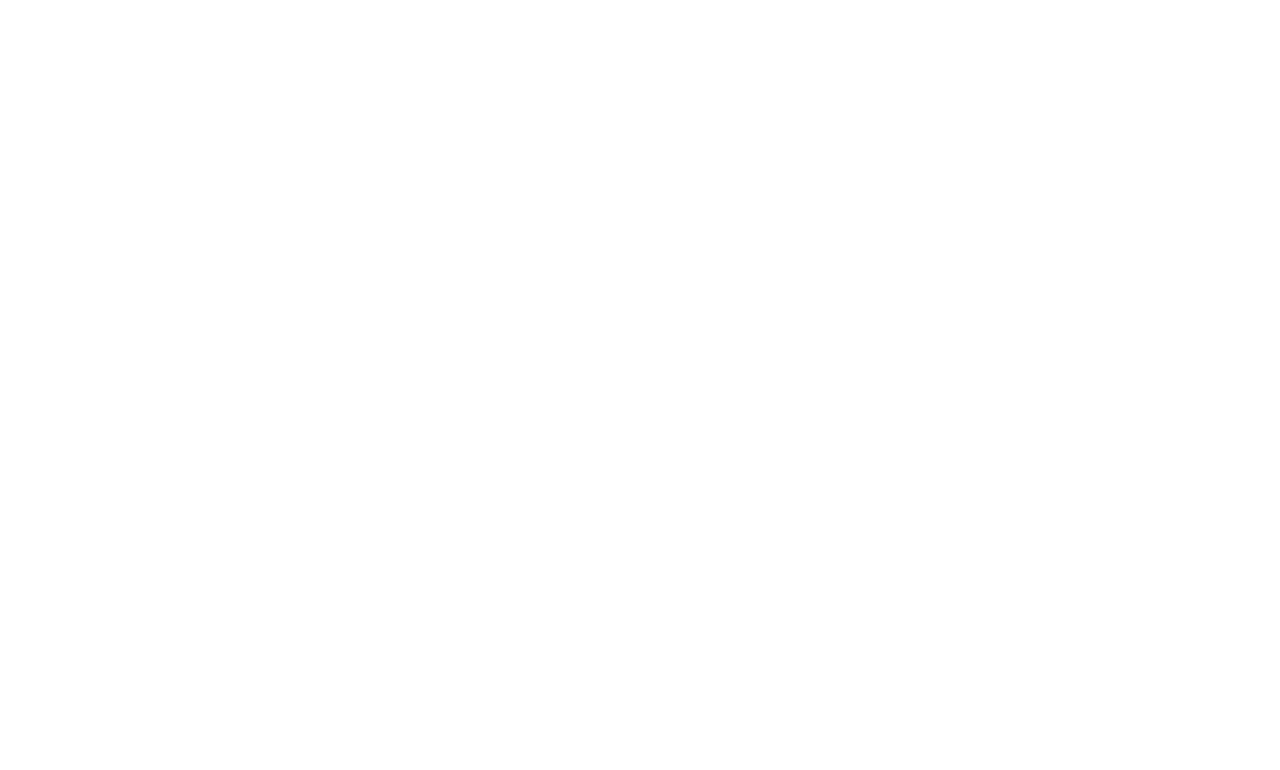
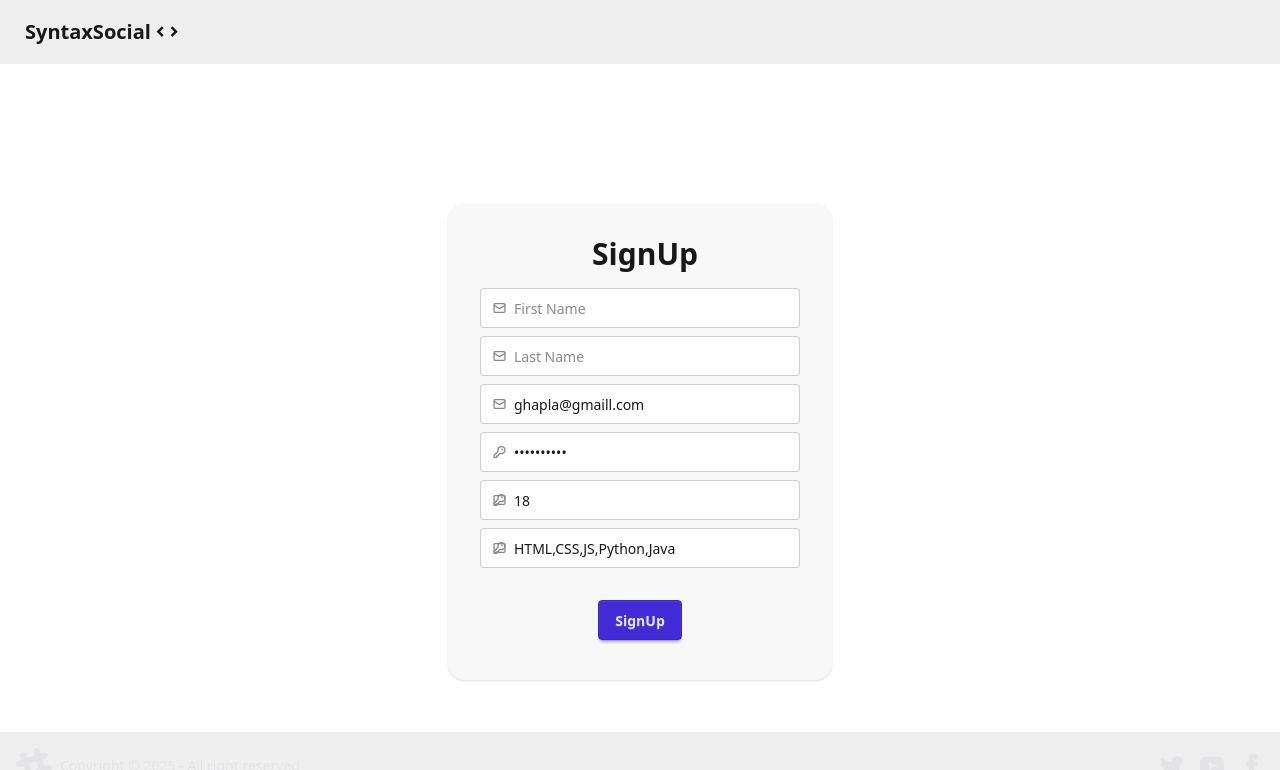
Before and after one commit to arpan7sarkar/syntax-social-frontend, a React (Vite) app: page /signup in a window 1280 px wide. Before the commit this address had no page. Shown: the top 770 px of the page. Built offline with nearby package versions, Linux system fonts and the light colour scheme; no server answers.

Commit message:
crerated signup page and added signup functionality

```diff
--- a/src/App.jsx
+++ b/src/App.jsx
@@ -1,6 +1,5 @@
-import Login from "./components/Login.jsx";
+import Login from "./Page/Login.jsx";
 import { BrowserRouter, Routes, Route } from "react-router";
-import Home from "./components/Home.jsx";
 import Body from "./components/Body.jsx";
 import Profile from "./page/Profile.jsx";
 import { Provider } from "react-redux";
@@ -8,6 +7,7 @@
 import Feed from "./Page/Feed.jsx";
 import Connections from "./Page/Connections.jsx";
 import Requests from "./Page/Requests.jsx";
+import SignUp from "./Page/SignUp.jsx";
 function App() {
   return (
       <Provider store={appStore}>
@@ -16,6 +16,7 @@
             <Route path="/" element={<Body />}>
               <Route path="/" element={<Feed />}></Route>
               <Route path="/login" element={<Login />}></Route>
+              <Route path="/signup" element={<SignUp />}></Route>
               <Route path="/profile" element={<Profile />}></Route>
               <Route path="/connections" element={<Connections />}></Route>
               <Route path="/requests" element={<Requests />}></Route>
--- /dev/null
+++ b/src/Page/SignUp.jsx
@@ -0,0 +1,253 @@
+import { use, useState } from "react";
+import axios from "axios";
+import { useDispatch } from "react-redux";
+import { addUser } from "../utils/userSlice";
+import { useNavigate } from "react-router";
+import { BASE_URL } from "../utils/constant";
+const SignUp = () => {
+  const [emailId, setEmail] = useState("ghapla@gmaill.com");
+  const [password, setPassword] = useState("Ghapla@123");
+  const [confirmPassword, setConfirmPassword] = useState("Arpan@123");
+  const [fName, setFName] = useState("Arpan");
+  const [lName, setLName] = useState("Kumar");
+  const [age, setAge] = useState("18");
+  const [about, setAbout] = useState("I am a student");
+  const [photoUrl, setPhotoUrl] = useState("");
+  const [gender, setGender] = useState("male");
+  const [skills, setSkills] = useState(["HTML", "CSS", "JS","Python","Java"]);
+  const dispatch = useDispatch();
+  const navigate = useNavigate();
+  const [loginError, setLoginError] = useState("");
+  const singUpHandler = async () => {
+    try {
+      const res = await axios.post(
+        BASE_URL + "/signup",
+        {
+          fName,
+          lName,
+          emailId,
+          password,
+          age,
+          skills,
+          gender,
+          about,
+        },
+        { withCredentials: true }
+      );
+      dispatch(addUser(res.data.user));
+      navigate("/");
+    } catch (error) {
+      console.log(error?.response?.data);
+      setLoginError(error?.response?.data);
+    }
+  };
+  return (
+    <div className="flex justify-center items-center mt-35 ">
+      <div className="card bg-base-200 rounded-2xl overflow-hidden w-96 shadow-sm  ">
+        <div className="card-body ">
+          <h2 className="card-title ml-28 text-3xl p-2 font-semibold">
+            SignUp
+          </h2>
+          <div className="flex flex-col justify-center items-center gap-2">
+            {/* fName */}
+            <label className="input validator">
+              <svg
+                className="h-[1em] opacity-50"
+                xmlns="http://www.w3.org/2000/svg"
+                viewBox="0 0 24 24"
+              >
+                <g
+                  strokeLinejoin="round"
+                  strokeLinecap="round"
+                  strokeWidth="2.5"
+                  fill="none"
+                  stroke="currentColor"
+                >
+                  <rect width="20" height="16" x="2" y="4" rx="2"></rect>
+                  <path d="m22 7-8.97 5.7a1.94 1.94 0 0 1-2.06 0L2 7"></path>
+                </g>
+              </svg>
+              <input
+                type="text"
+                placeholder="First Name"
+                required
+                onChange={(e) => {
+                  setFName(e.target.value);
+                }}
+              />
+            </label>
+            {/* lName */}
+            <label className="input validator">
+              <svg
+                className="h-[1em] opacity-50"
+                xmlns="http://www.w3.org/2000/svg"
+                viewBox="0 0 24 24"
+              >
+                <g
+                  strokeLinejoin="round"
+                  strokeLinecap="round"
+                  strokeWidth="2.5"
+                  fill="none"
+                  stroke="currentColor"
+                >
+                  <rect width="20" height="16" x="2" y="4" rx="2"></rect>
+                  <path d="m22 7-8.97 5.7a1.94 1.94 0 0 1-2.06 0L2 7"></path>
+                </g>
+              </svg>
+              <input
+                type="text"
+                placeholder="Last Name"
+                required
+                onChange={(e) => {
+                  setLName(e.target.value);
+                }}
+              />
+            </label>
+            {/* emailId */}
+            <label className="input validator">
+              <svg
+                className="h-[1em] opacity-50"
+                xmlns="http://www.w3.org/2000/svg"
+                viewBox="0 0 24 24"
+              >
+                <g
+                  strokeLinejoin="round"
+                  strokeLinecap="round"
+                  strokeWidth="2.5"
+                  fill="none"
+                  stroke="currentColor"
+                >
+                  <rect width="20" height="16" x="2" y="4" rx="2"></rect>
+                  <path d="m22 7-8.97 5.7a1.94 1.94 0 0 1-2.06 0L2 7"></path>
+                </g>
+              </svg>
+              <input
+                type="emailId"
+                placeholder="Enter your emailId "
+                required
+                value={emailId}
+                onChange={(e) => {
+                  setEmail(e.target.value);
+                }}
+              />
+            </label>
+            {/* password */}
+            <label className="input validator">
+              <svg
+                className="h-[1em] opacity-50"
+                xmlns="http://www.w3.org/2000/svg"
+                viewBox="0 0 24 24"
+              >
+                <g
+                  strokeLinejoin="round"
+                  strokeLinecap="round"
+                  strokeWidth="2.5"
+                  fill="none"
+                  stroke="currentColor"
+                >
+                  <path d="M2.586 17.414A2 2 0 0 0 2 18.828V21a1 1 0 0 0 1 1h3a1 1 0 0 0 1-1v-1a1 1 0 0 1 1-1h1a1 1 0 0 0 1-1v-1a1 1 0 0 1 1-1h.172a2 2 0 0 0 1.414-.586l.814-.814a6.5 6.5 0 1 0-4-4z"></path>
+                  <circle
+                    cx="16.5"
+                    cy="7.5"
+                    r=".5"
+                    fill="currentColor"
+                  ></circle>
+                </g>
+              </svg>
+              <input
+                type="password"
+                required
+                placeholder="Password"
+                value={password}
+                onChange={(e) => {
+                  setPassword(e.target.value);
+                }}
+                title="Must be more than 8 characters, including number, lowercase letter, uppercase letter"
+              />
+            </label>
+            {/* age */}
+            <label className="input validator">
+              <svg
+                className="h-[1em] opacity-50"
+                xmlns="http://www.w3.org/2000/svg"
+                viewBox="0 0 24 24"
+              >
+                <g
+                  strokeLinejoin="round"
+                  strokeLinecap="round"
+                  strokeWidth="2.5"
+                  fill="none"
+                  stroke="currentColor"
+                >
+                  <rect width="20" height="16" x="2" y="4" rx="2"></rect>
+                  <path d="M2.586 17.414A2 2 0 0 0 2 18.828V21a1 1 0 0 0 1 1h3a1 1 0 0 0 1-1v-1a1 1 0 0 1 1-1h1a1 1 0 0 0 1-1v-1a1 1 0 0 1 1-1h.172a2 2 0 0 0 1.414-.586l.814-.814a6.5 6.5 0 1 0-4-4z"></path>
+                  <circle
+                    cx="16.5"
+                    cy="7.5"
+                    r=".5"
+                    fill="currentColor"
+                  ></circle>
+                </g>
+              </svg>
+              <input
+                type="number"
+                placeholder="Age"
+                required
+                value={age}
+                onChange={(e) => {
+                  setAge(e.target.value);
+                }}
+              />
+            </label>
+            {/* skills */}
+            <label className="input validator">
+              <svg
+                className="h-[1em] opacity-50"
+                xmlns="http://www.w3.org/2000/svg"
+                viewBox="0 0 24 24"
+              >
+                <g
+                  strokeLinejoin="round"
+                  strokeLinecap="round"
+                  strokeWidth="2.5"
+                  fill="none"
+                  stroke="currentColor"
+                >
+                  <rect width="20" height="16" x="2" y="4" rx="2"></rect>
+                  <path d="M2.586 17.414A2 2 0 0 0 2 18.828V21a1 1 0 0 0 1 1h3a1 1 0 0 0 1-1v-1a1 1 0 0 1 1-1h1a1 1 0 0 0 1-1v-1a1 1 0 0 1 1-1h.172a2 2 0 0 0 1.414-.586l.814-.814a6.5 6.5 0 1 0-4-4z"></path>
+                  <circle
+                    cx="16.5"
+                    cy="7.5"
+                    r=".5"
+                    fill="currentColor"
+                  ></circle>
+                </g>
+              </svg>
+              <input
+                type="text"
+                placeholder="Skills"
+                required
+                value={skills}
+                onChange={(e) => {
+                  const skillsArr = e.target.value.split(',').map(s => s.trim());
+                  setSkills(skillsArr);
+                }}
+              />
+            </label>
+          </div>
+          <p className="text-red-500">{loginError}</p>
+          <div className="card-actions justify-center p-4">
+            <button
+              className="btn btn-primary active:scale-95"
+              onClick={singUpHandler}
+            >
+              SignUp
+            </button>
+          </div>
+        </div>
+      </div>
+    </div>
+  );
+};
+
+export default SignUp;
--- a/src/components/RequestCard.jsx
+++ b/src/components/RequestCard.jsx
@@ -1,28 +1,23 @@
 import axios from "axios";
-import React from "react";
 import { BASE_URL } from "../utils/constant";
+import { useDispatch } from "react-redux";
+import { removeRequest } from "../utils/requestSlice";
 
 const RequestCard = ({ user }) => {
+  const dispatch=useDispatch();
   if (!user) return null;
   const { _id } = user;
   const { fname, lname, age, about, photoUrl } = user.fromUserId;
-  const acceptRequest = async (id) => {
+  const requestHandler = async (status,id) => {
     try {
-      const res = await axios.post(`${BASE_URL}/request/review/accepted/${id}`, {}, { withCredentials: true });
+      const res = await axios.post(`${BASE_URL}/request/review/${status}/${id}`, {}, { withCredentials: true });
       console.log("accepted:", res.data);
+      dispatch(removeRequest(id))
     } catch (error) {
       console.error("Accept request error:", error.response?.data ?? error.message);
     }
   };
 
-  const rejectRequest = async (id) => {
-    try {
-      const res = await axios.post(`${BASE_URL}/request/review/rejected/${id}`, {}, { withCredentials: true });
-      console.log("rejected:", res.data);
-    } catch (error) {
-      console.error("Reject request error:", error.response?.data ?? error.message);
-    }
-  };
 
   return (
     <div className="flex justify-center items-center border-1">
@@ -37,8 +32,8 @@
             <p>{about}</p>
           </div>
           <div className="card-actions p-2 flex gap-10">
-            <button className="btn btn-primary" onClick={() => acceptRequest(_id)}>Accept</button>
-            <button className="btn btn-warning" onClick={() => rejectRequest(_id)}>Reject</button>
+            <button className="btn btn-primary" onClick={() => requestHandler("accepted",_id)}>Accept</button>
+            <button className="btn btn-warning" onClick={() =>  requestHandler("rejected",_id)}>Reject</button>
           </div>
         </div>
       </div>
```
